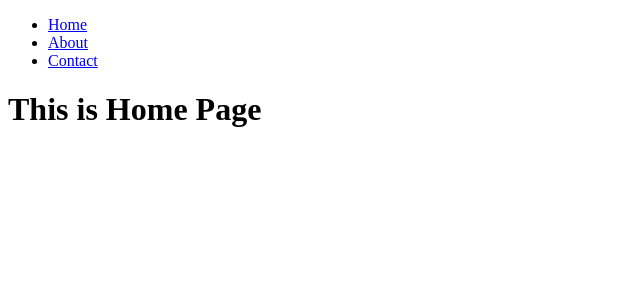
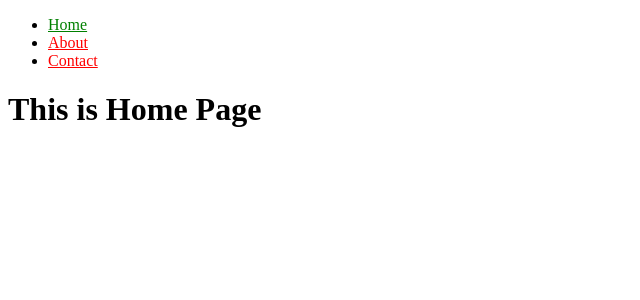
Before and after one commit to vinothsmart/react-ecommerce, a React (Vite) app: page / in a window 1280 px wide. Shown: the top 300 px of the page, without its empty margins (0-640 px from the left). Built offline with nearby package versions, Linux system fonts and the light colour scheme.

Commit message:
NavLink instead of Link and active and inactive highlight

```diff
--- /dev/null
+++ b/src/assets/css/style.css
@@ -0,0 +1,6 @@
+.active-item {
+  color: green;
+}
+.pending-item {
+  color: red;
+}
--- a/src/component/Menu.jsx
+++ b/src/component/Menu.jsx
@@ -1,17 +1,38 @@
-import { Link } from "react-router-dom";
+import { NavLink } from "react-router-dom";
 
 const Menu = () => {
   return (
     <div>
       <ul>
         <li>
-          <Link to="/">Home</Link>
+          <NavLink
+            to="/"
+            className={({ isActive }) =>
+              isActive ? "active-item" : "pending-item"
+            }
+          >
+            Home
+          </NavLink>
         </li>
         <li>
-          <Link to="/about">About</Link>
+          <NavLink
+            to="/about"
+            className={({ isActive }) =>
+              isActive ? "active-item" : "pending-item"
+            }
+          >
+            About
+          </NavLink>
         </li>
         <li>
-          <Link to="/contact">Contact</Link>
+          <NavLink
+            to="/contact"
+            className={({ isActive }) =>
+              isActive ? "active-item" : "pending-item"
+            }
+          >
+            Contact
+          </NavLink>
         </li>
       </ul>
     </div>
--- a/src/main.jsx
+++ b/src/main.jsx
@@ -1,6 +1,7 @@
 import React from "react";
 import ReactDOM from "react-dom/client";
 import App from "./App.jsx";
+import "./assets/css/style.css";
 
 ReactDOM.createRoot(document.getElementById("root")).render(
   <React.StrictMode>
--- a/src/pages/AboutPage.jsx
+++ b/src/pages/AboutPage.jsx
@@ -4,7 +4,7 @@ const AboutPage = () => {
   return (
     <>
       <Menu />
-      Aboutpage
+      <h1>Aboutpage</h1>
     </>
   );
 };
--- a/src/pages/ContactPage.jsx
+++ b/src/pages/ContactPage.jsx
@@ -4,7 +4,7 @@ const ContactPage = () => {
   return (
     <>
       <Menu />
-      ContactPage
+      <h1>ContactPage</h1>
     </>
   );
 };
```
